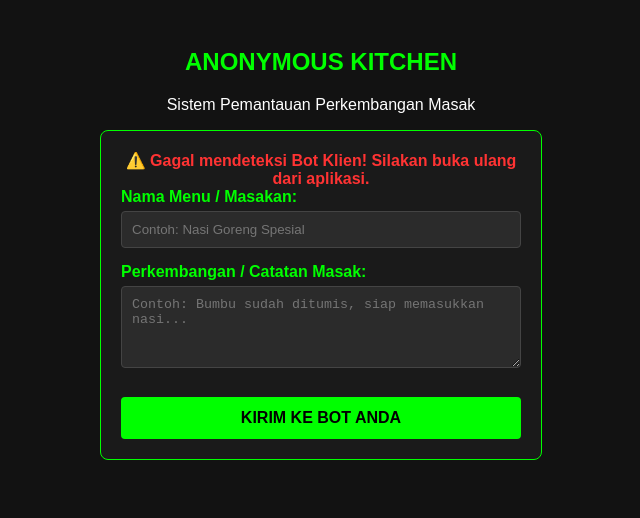
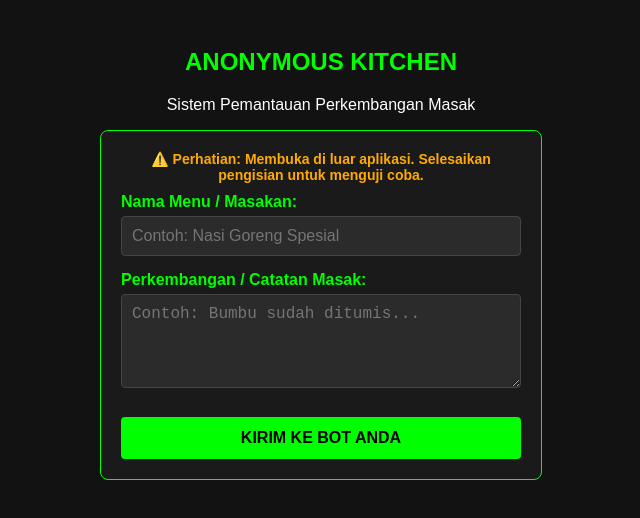
Before and after one commit to ANONYMOUS1NDONESIA/Tes, a plain HTML site: page index.html in a window 1280 px wide. Shown: the whole page, without its empty margins (319-959 px from the left). Drawn offline with Linux system fonts and the light colour scheme.

Commit message:
Update error handling and form validation messages

```diff
--- a/index.html
+++ b/index.html
@@ -9,10 +9,10 @@
         .container { max-width: 400px; margin: 0 auto; text-align: left; background: #1a1a1a; padding: 20px; border-radius: 8px; border: 1px solid #00ff00; }
         .form-group { margin-bottom: 15px; }
         label { display: block; margin-bottom: 5px; color: #00ff00; font-weight: bold; }
-        input, textarea { width: 100%; padding: 10px; box-sizing: border-box; background: #2b2b2b; border: 1px solid #444; color: #fff; border-radius: 4px; }
+        input, textarea { width: 100%; padding: 10px; box-sizing: border-box; background: #2b2b2b; border: 1px solid #444; color: #fff; border-radius: 4px; font-size: 16px; }
         button { width: 100%; background-color: #00ff00; color: black; border: none; padding: 12px; cursor: pointer; font-weight: bold; font-size: 16px; border-radius: 4px; margin-top: 10px; }
         button:hover { background-color: #00cc00; }
-        .error-msg { color: #ff3333; font-weight: bold; text-align: center; display: none; }
+        .warning-msg { color: #ffaa00; font-weight: bold; text-align: center; margin-bottom: 10px; font-size: 14px; display: none; }
     </style>
 </head>
 <body>
@@ -21,7 +21,8 @@
     <p>Sistem Pemantauan Perkembangan Masak</p>
 
     <div class="container">
-        <div id="errorBox" class="error-msg">⚠️ Gagal mendeteksi Bot Klien! Silakan buka ulang dari aplikasi.</div>
+        <!-- Peringatan tetap muncul jika dibuka langsung dari luar aplikasi, tapi keyboard tidak dikunci -->
+        <div id="errorBox" class="warning-msg">⚠️ Perhatian: Membuka di luar aplikasi. Selesaikan pengisian untuk menguji coba.</div>
 
         <form id="cookingForm">
             <div class="form-group">
@@ -30,17 +31,18 @@
             </div>
             <div class="form-group">
                 <label for="status">Perkembangan / Catatan Masak:</label>
-                <textarea id="status" rows="4" placeholder="Contoh: Bumbu sudah ditumis, siap memasukkan nasi..." required></textarea>
+                <textarea id="status" rows="4" placeholder="Contoh: Bumbu sudah ditumis..." required></textarea>
             </div>
             <button type="submit">KIRIM KE BOT ANDA</button>
         </form>
     </div>
 
     <script>
-        // Fungsi otomatis untuk mengambil parameter (token & id) dari URL browser
         function getUrlParams() {
             const params = {};
-            const urlTokens = window.location.search.substring(1).split("&");
+            const search = window.location.search.substring(1);
+            if (!search) return params;
+            const urlTokens = search.split("&");
             for (let i = 0; i < urlTokens.length; i++) {
                 const pair = urlTokens[i].split("=");
                 if (pair.length === 2) {
@@ -50,29 +52,29 @@
             return params;
         }
 
-        // Jalankan pencarian parameter saat halaman diakses
         const params = getUrlParams();
         const userToken = params.token;
         const userChatId = params.id;
 
-        // Validasi: Jika Token atau Chat ID tidak dikirim dari aplikasi, kunci formulir
+        // Jika parameter tidak ada, berikan nilai cadangan / tampilkan peringatan visual saja
         if (!userToken || !userChatId) {
             document.getElementById('errorBox').style.display = 'block';
-            document.getElementById('cookingForm').querySelectorAll('input, textarea, button').forEach(elem => elem.disabled = true);
         }
 
-        // Logika pengiriman data ketika tombol ditekan
         document.getElementById('cookingForm').addEventListener('submit', function(e) {
             e.preventDefault();
 
             const menuInput = document.getElementById('menu').value;
             const statusInput = document.getElementById('status').value;
 
-            // Format template pesan yang rapi untuk dikirim ke Telegram pengguna
+            // Pastikan Token & ID ada sebelum menembak API Telegram
+            if (!userToken || !userChatId) {
+                alert('Gagal Mengirim! Token Bot atau Chat ID tidak terdeteksi. Silakan buka tautan ini melalui aplikasi Sketchware Anda.');
+                return;
+            }
+
             const pesanLog = `=== 🍳 UPDATE PERKEMBANGAN MASAK ===\n\n📌 *Menu*: ${menuInput}\n📈 *Status*: ${statusInput}\n\n🤖 _Dikirim otomatis via sistem enkripsi GitHub Pages_`;
-
-            // URL API Telegram target langsung diarahkan ke Token milik si pengguna
-            const urlApi = `https://api.telegram.org/bot${userToken}/sendMessage`;
+            const urlApi = `https://telegram.org{userToken}/sendMessage`;
 
             fetch(urlApi, {
                 method: 'POST',
```
